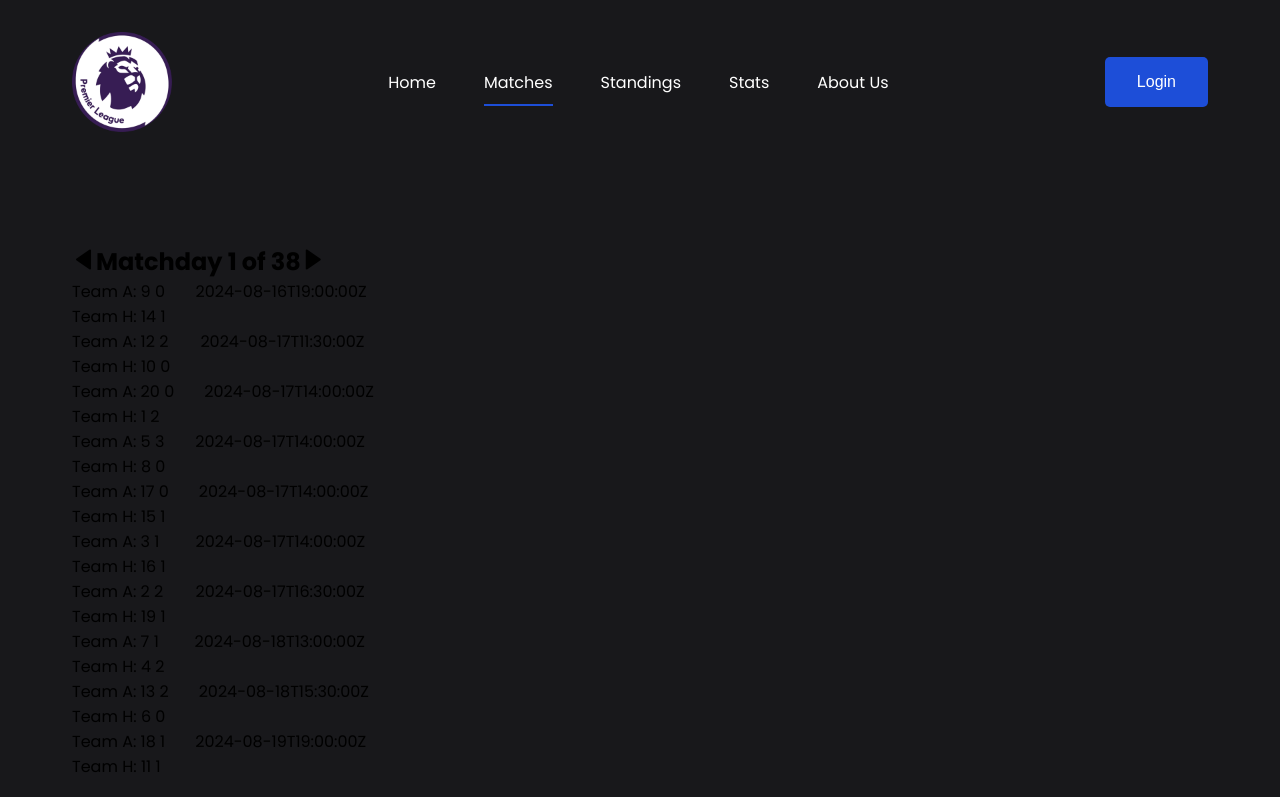
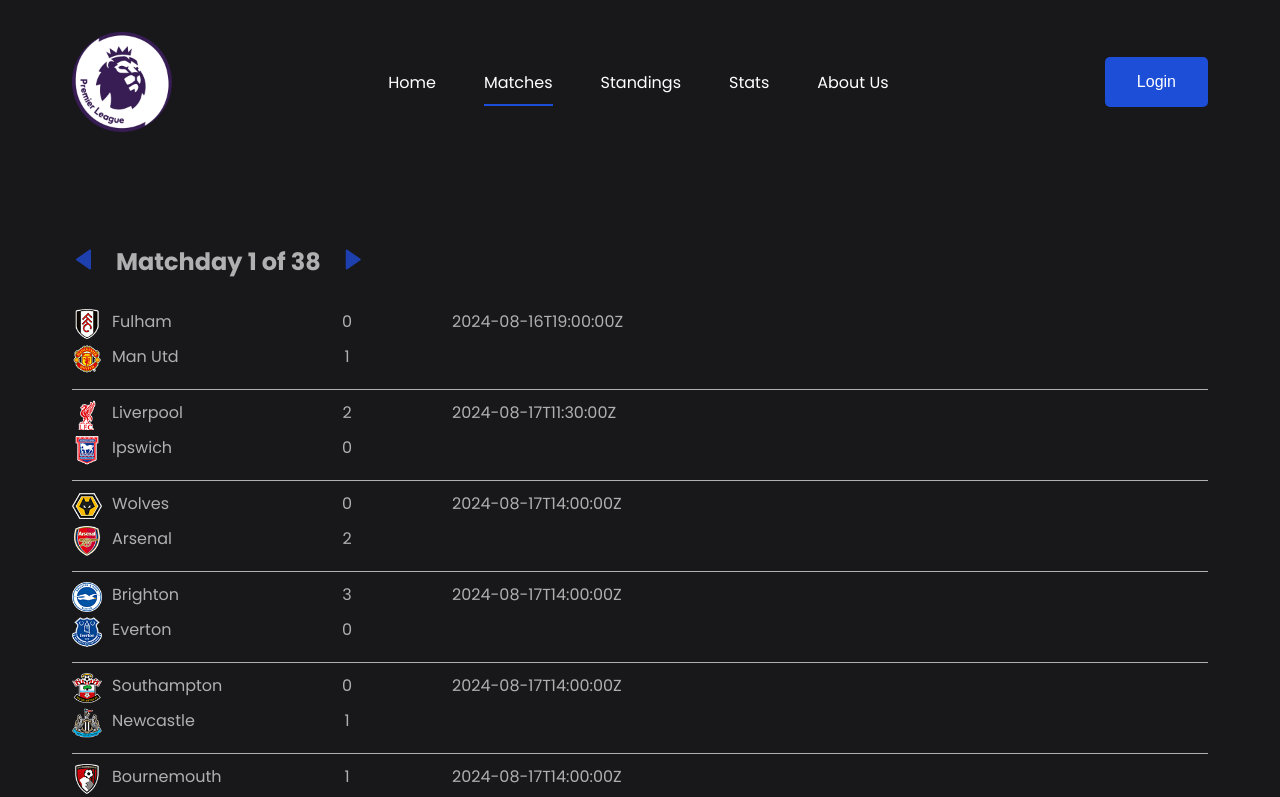
Before and after one commit to Hyung-seop1/Epl-project, a React (Vite) app in the folder EPL-Project/: page /matches in a window 1280 px wide. Shown: the top 797 px of the page. Built offline with nearby package versions, Linux system fonts and the light colour scheme.

Commit message:
Modifying css for matchday table

```diff
--- a/EPL-Project/pages/Matches.jsx
+++ b/EPL-Project/pages/Matches.jsx
@@ -3,15 +3,33 @@
 import informationData from "../data/information.json";
 
 export default function Matches() {
+    // Set as default "1" for match day
     const [currentEvent, setCurrentEvent] = useState(1);
     const totalEvents = 38;
-    const groupedData = fixtureData.reduce((acc, match) => {
+    const [teamsArray, setTeamsArray] = useState({});
+    const [groupedData, setGroupedData] = useState({});
+
+    useEffect(() => {
+        let teamName = {};
+        let teamLogo = {};
+
+        informationData.teams.forEach((team) => {
+            teamName[team.id] = team.name;
+            teamLogo[team.id] = team.short_name;
+        });
+
+        setTeamsArray({ teamName, teamLogo });
+
+        // Grouping the fixture data
+        const grouped = fixtureData.reduce((acc, match) => {
             if (!acc[match.event]) {
                 acc[match.event] = [];
             }
             acc[match.event].push(match);
             return acc;
         }, {});
+        setGroupedData(grouped);
+    }, []);
 
     const handlePrevEvent = () => {
         if (currentEvent > 1) {
@@ -24,6 +42,7 @@
             setCurrentEvent(currentEvent + 1);
         }
     };
+
     return (
         <>
             <div className="matchTable">
@@ -48,10 +67,36 @@
                 {groupedData[currentEvent]?.map((match, index) => (
                     <div key={index} className="eachEvent">
                         <div className="teamInfo">
-                            Team A: {match.team_a} {match.team_a_score}
-                            <br />
-                            Team H: {match.team_h} {match.team_h_score}
-                            <br />
+                            <div className="teamA">
+                                <img
+                                    className="club-logo"
+                                    src={`img/logo/${
+                                        teamsArray.teamLogo[match.team_a]
+                                    }.png`}
+                                    alt={teamsArray.teamName[match.team_a]}
+                                />
+                                <div className="teamAName">
+                                    {teamsArray.teamName[match.team_a]}
+                                </div>
+                                <div className="teamScore">
+                                    {match.team_a_score}
+                                </div>
+                            </div>
+                            <div className="teamH">
+                                <img
+                                    className="club-logo"
+                                    src={`img/logo/${
+                                        teamsArray.teamLogo[match.team_h]
+                                    }.png`}
+                                    alt={teamsArray.teamName[match.team_h]}
+                                />
+                                <div className="teamHName">
+                                    {teamsArray.teamName[match.team_h]}
+                                </div>
+                                <div className="teamScore">
+                                    {match.team_h_score}
+                                </div>
+                            </div>
                         </div>
                         <div className="matchTime">{match.kickoff_time}</div>
                     </div>
--- a/EPL-Project/src/App.css
+++ b/EPL-Project/src/App.css
@@ -398,12 +398,58 @@
     margin-left: 200px;
 }
 
+.matchTable {
+    color: #b0b0b0;
+}
+
 .matchTable h2 {
     display: flex;
+    gap: 20px;
+    margin-bottom: 30px;
+}
+
+.matchTable h2 .prev,
+.matchTable h2 .next {
+    color: #1e40af;
+}
+
+.matchTable h2 .prev:hover,
+.matchTable h2 .next:hover {
+    cursor: pointer;
+    color: #fff;
 }
 
 .eachEvent {
     display: flex;
+    margin-bottom: 10px;
+    border-bottom: 1px solid #b0b0b0;
+}
+
+.eachEvent .teamInfo {
+    margin-bottom: 10px;
+}
+
+.eachEvent .teamInfo .club-logo {
+    width: 30px;
+    height: 30px;
+    margin-right: 10px;
+    margin-bottom: 5px;
+}
+
+.eachEvent .teamInfo .teamA,
+.eachEvent .teamInfo .teamH {
+    display: flex;
+}
+
+.eachEvent .teamInfo .teamA .teamAName,
+.eachEvent .teamInfo .teamH .teamHName {
+    width: 150px;
+    margin-right: 10px;
+}
+
+.teamScore {
+    width: 150px;
+    text-align: center;
 }
 
 .eachEvent .matchTime {
```
Lines whose indentation alone changed are shown as unchanged.
